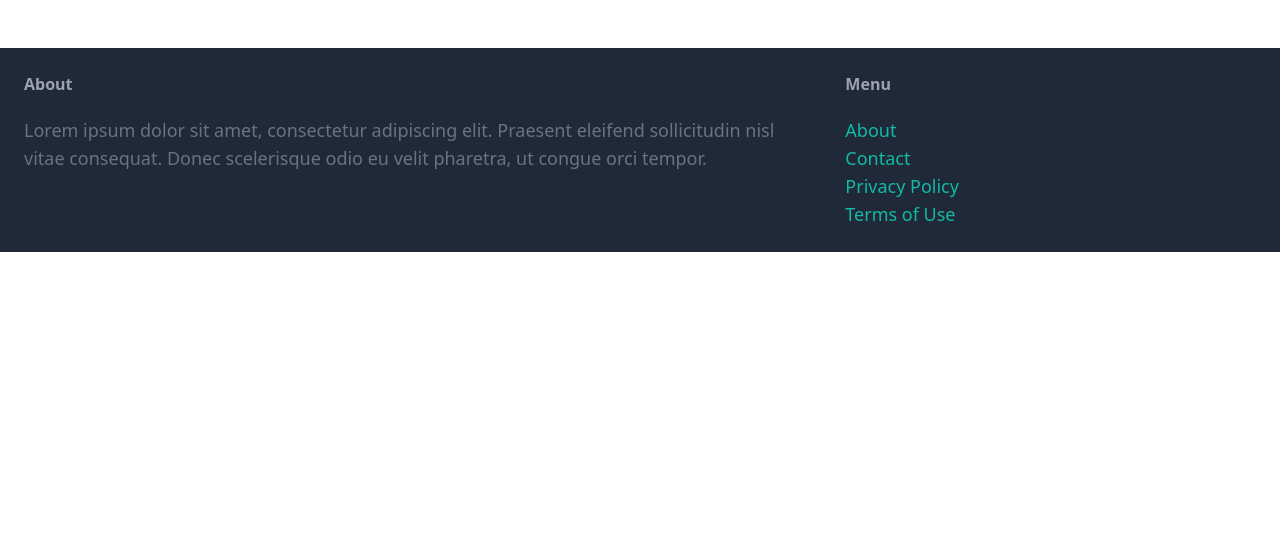
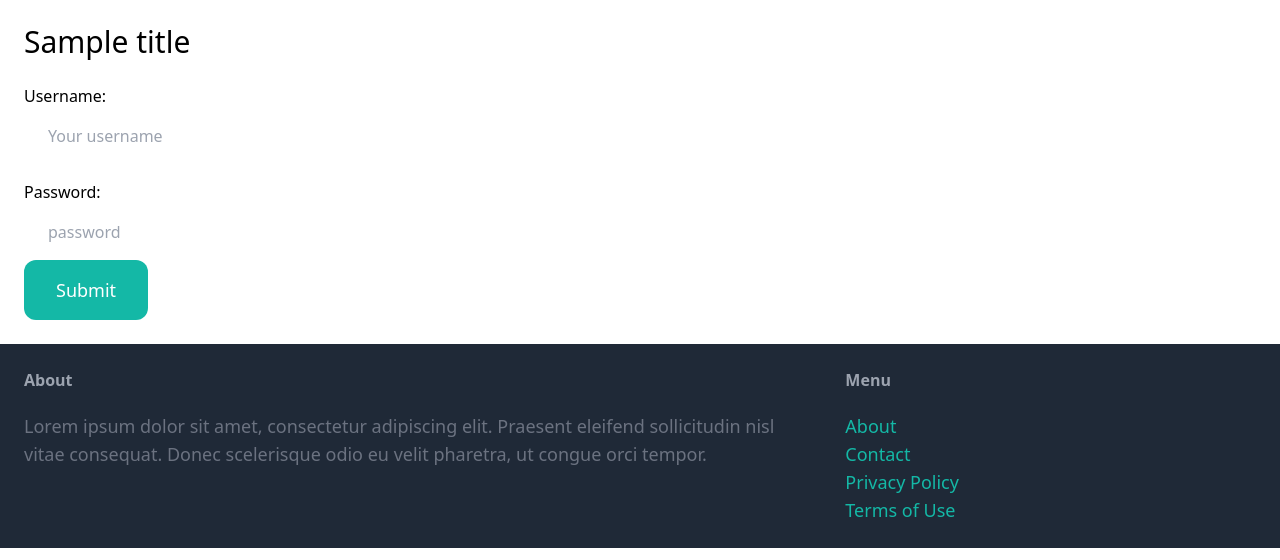
Before and after one commit to karimosman181/DjangoMarket, a Django app: template djangomarket/item/templates/item/form.html in a window 1280 px wide. Shown: the part 77-637 px from the top of the page. Run offline with Django 4.2, Linux system fonts and the light colour scheme; tables that the repository leaves empty hold one stand-in row (values such as "Sample post"); the template is opened without the code that fills it: values that come from a table or form of the project are taken from there, most other values are stand-ins (such as "Sample title", 1, 10 or a date in 2020); parts of the project's set-up code (start-up, migrations or seed data) failed here and were passed over; some libraries are stand-ins or nearby versions.

Commit message:
update add new item page

```diff
--- a/djangomarket/item/templates/item/form.html
+++ b/djangomarket/item/templates/item/form.html
@@ -1,3 +1,24 @@
 {% extends 'core/base.html' %} {% block title %} {{ title }} {% endblock %}
 {% block content %}
- {% endblock %}
+<h1 class="mb-6 text-3xl">{{ title }}</h1>
+
+<form method="post" action="." enctype="multipart/form-data">
+    {% csrf_token %}
+
+    <div class="space-y-4">
+        {{form.as_p}}
+    </div>
+
+    {% if form.errors or form.non_field_errors %}
+        <div class="mb-3 p-6 bg-red-100 rounded-xl">
+            {% for field in form %}
+                {{ field.errors }}
+            {% endfor %}
+
+            {{form.non_field_errors }}
+        </div>
+    {% endif %}
+
+    <button class="py-4 px-8 text-lg -bg-teal-500 bg-teal-500 hover:bg-teal-700 rounded-xl text-white"> Submit</button>
+</form>
+{% endblock %}
--- a/djangomarket/item/urls.py
+++ b/djangomarket/item/urls.py
@@ -4,5 +4,6 @@
 app_name = 'item'
 
 urlpatterns = [
+    path('new/', views.new, name='new'),
     path('<int:pk>/', views.detail, name='detail'),
 ]
--- a/djangomarket/item/views.py
+++ b/djangomarket/item/views.py
@@ -18,5 +18,6 @@
     form = NewItemForm()
 
     return render(request, 'item/form.html', {
-        'form':form
+        'form':form,
+        'title': 'New item',
     })
```
